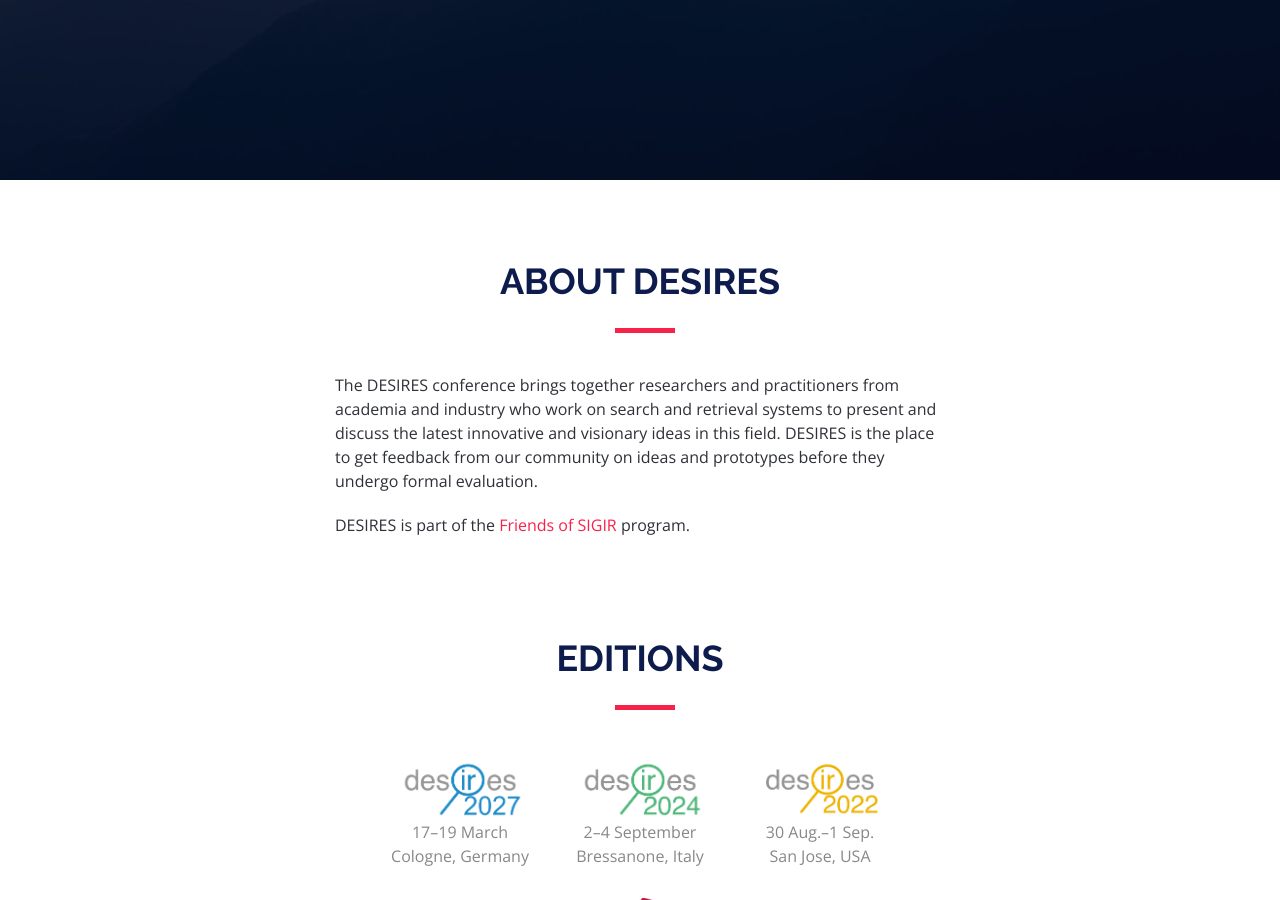
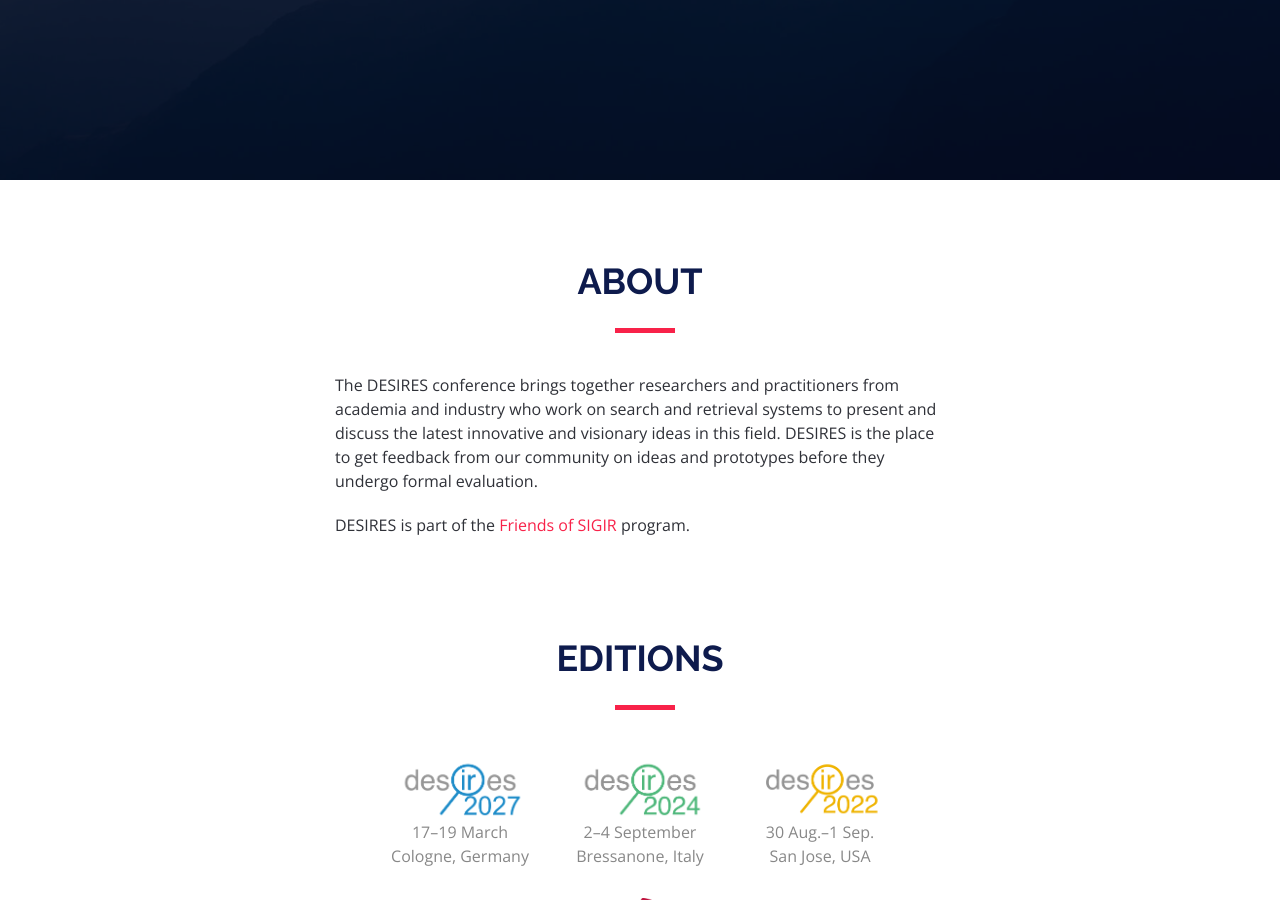
Before and after one commit to desires-conf/desires-conf.github.io, a Jekyll site: the page built from index.html, in a window 1280 px wide and 900 px high, scrolled down 720 px. Built offline with Jekyll 4.4.1, drawn with Linux system fonts in a browser that asks for light colours; nearby versions of some CDN libraries.

Commit message:
unify heading

```diff
--- a/index.html
+++ b/index.html
@@ -20,7 +20,7 @@ layout: base
 <main id="main">
   <section id="about">
     <div class="container">
-      <div class="section-header"><h2>About DESIRES</h2></div>
+      <div class="section-header"><h2>About</h2></div>
       <p>The DESIRES conference brings together researchers and practitioners from academia and industry who work on search and retrieval systems to present and discuss the latest innovative and visionary ideas in this field. DESIRES is the place to get feedback from our community on ideas and prototypes before they undergo formal evaluation.</p>
       <p>DESIRES is part of the <a href="https://sigir.org/conferences/other-ir-conferences/">Friends of SIGIR</a> program.</p>
     </div>
```
